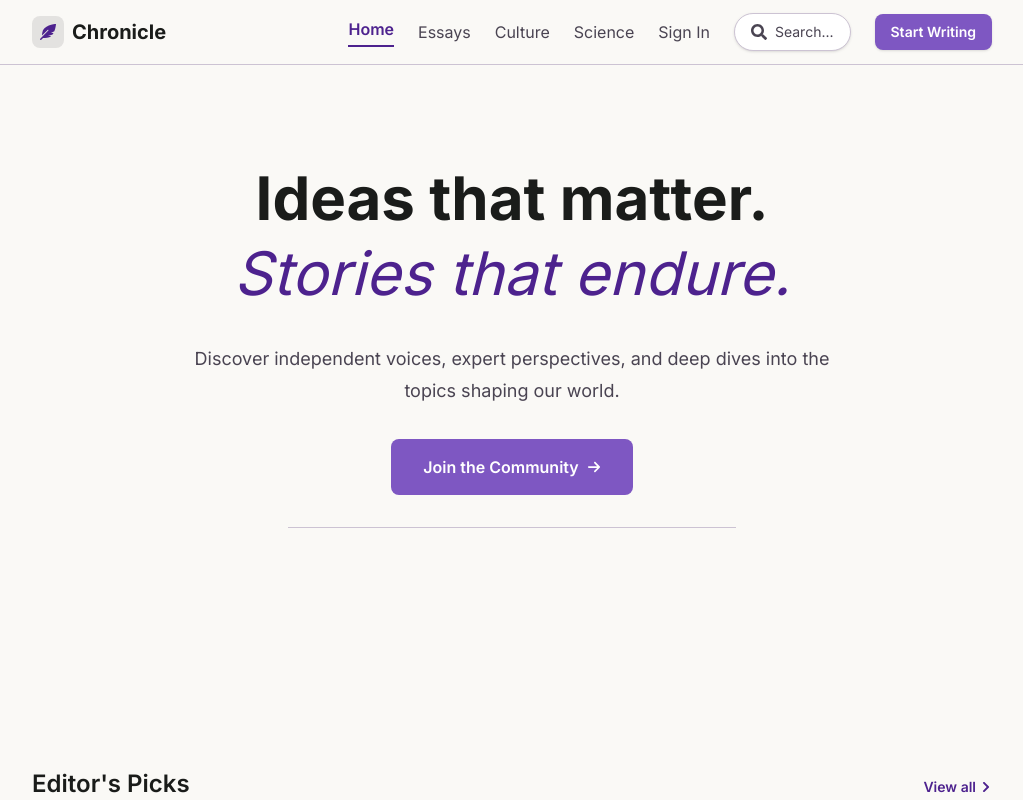
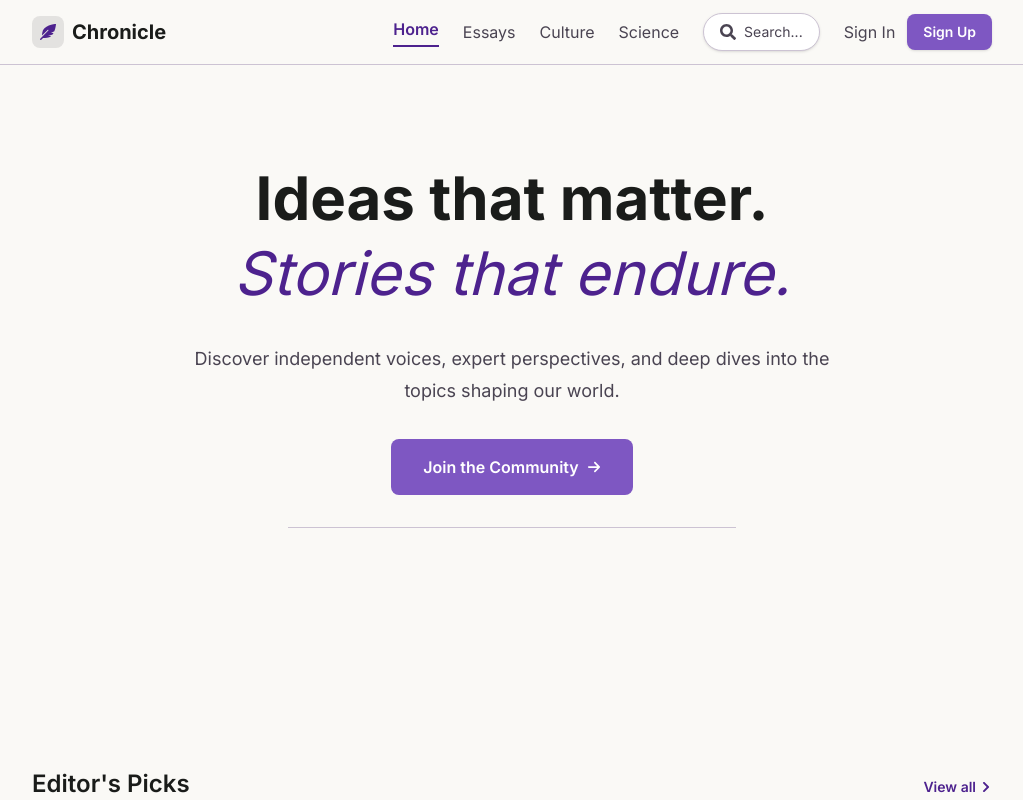
Before and after one commit to RIO-T-PRO/blog, a React (Vite) app in the folder frontend/: page / in a window 1280 px wide. Shown: the top 800 px of the page, without its empty margins (128-1151 px from the left). Built offline with nearby package versions, Linux system fonts and the light colour scheme; no server answers.

Commit message:
fx(auth) fixed the redirect home problem in both auth pages

```diff
--- a/frontend/src/App.tsx
+++ b/frontend/src/App.tsx
@@ -7,7 +7,7 @@ import SignupPage from "@/pages/auth/signup";
 import NotFoundPage from "@/pages/not-found";
 
 import Footer from "@/components/footer";
-import SearchModal from "@/components/home/search-modal";
+import SearchModal from "@/components/ui/search-modal";
 import { NavBar } from "./components/nav-bar";
 
 const App = () => {
--- a/frontend/src/components/nav-bar.tsx
+++ b/frontend/src/components/nav-bar.tsx
@@ -9,7 +9,7 @@ import {
   FaSignOutAlt,
 } from "react-icons/fa";
 import { Container } from "./layout/container";
-import { useAuth } from "@/lib/context/auth-context"; // adjust path as needed
+import { useAuth } from "@/lib/context/auth-context";
 import Avatar from "./ui/avatar";
 
 type NavBarProps = {
@@ -48,6 +48,8 @@ export const NavBar = ({ onSearchOpen }: NavBarProps) => {
 
         {/* DESKTOP NAV */}
         <div className="hidden items-center gap-6 md:flex">
+          {/* LINKS GROUP */}
+          <div className="flex items-center gap-6">
             <NavLink to="/" className={linkClass}>
               Home
             </NavLink>
@@ -60,8 +62,20 @@ export const NavBar = ({ onSearchOpen }: NavBarProps) => {
             <NavLink to="/science" className={linkClass}>
               Science
             </NavLink>
+          </div>
 
-          {/* AUTH: Avatar dropdown OR Sign In */}
+          {/* SEARCH BUTTON */}
+          <button
+            onClick={onSearchOpen}
+            className="flex items-center rounded-full border border-outline-variant bg-surface-lowest px-4 py-2 shadow-sm transition-colors hover:border-primary-container"
+            type="button"
+          >
+            <FaSearch className="mr-2 h-4 w-4 text-on-surface-variant" />
+            <span className="text-sm text-on-surface-variant">Search...</span>
+          </button>
+
+          {/* AUTH + SIGN UP */}
+          <div className="relative flex items-center gap-3">
             {!initialized ? null : user ? (
               <>
                 <button
@@ -70,7 +84,7 @@ export const NavBar = ({ onSearchOpen }: NavBarProps) => {
                   className="flex items-center gap-2 rounded-full p-1 transition hover:bg-surface-container-low"
                 >
                   <Avatar
-                  email={user.email} // no name in User type
+                    email={user.email}
                     id={user.id}
                     size={9}
                     rounded="full"
@@ -85,14 +99,14 @@ export const NavBar = ({ onSearchOpen }: NavBarProps) => {
 
                 {open && (
                   <>
-                  {/* Click-outside backdrop */}
+                    {/* Backdrop */}
                     <button
                       type="button"
                       aria-label="Close menu"
                       onClick={() => setOpen(false)}
                       className="fixed inset-0 z-40"
                     />
-
+                    {/* Dropdown */}
                     <div className="absolute right-0 z-50 mt-3 w-72 overflow-hidden rounded-2xl border border-outline-variant bg-surface shadow-xl">
                       <div className="border-b border-outline-variant p-4">
                         <div className="flex items-center gap-3">
@@ -112,7 +126,6 @@ export const NavBar = ({ onSearchOpen }: NavBarProps) => {
                           </div>
                         </div>
                       </div>
-
                       <div className="p-2">
                         <Link
                           to="/profile"
@@ -121,7 +134,6 @@ export const NavBar = ({ onSearchOpen }: NavBarProps) => {
                           <FaUser className="text-on-surface-variant" />
                           Profile
                         </Link>
-
                         <button
                           type="button"
                           onClick={handleSignOut}
@@ -137,31 +149,22 @@ export const NavBar = ({ onSearchOpen }: NavBarProps) => {
                 )}
               </>
             ) : (
+              <>
                 <NavLink to="/signin" className={linkClass}>
                   Sign In
                 </NavLink>
-          )}
-
-          {/* SEARCH BUTTON */}
-          <button
-            onClick={onSearchOpen}
-            className="flex items-center rounded-full border border-outline-variant bg-surface-lowest px-4 py-2 shadow-sm transition-colors hover:border-primary-container"
-            type="button"
-          >
-            <FaSearch className="mr-2 h-4 w-4 text-on-surface-variant" />
-            <span className="text-sm text-on-surface-variant">Search...</span>
-          </button>
-
-          {/* CTA */}
                 <NavLink
-            to="/dashboard/write"
+                  to="/signup"
                   className="rounded-lg bg-primary-container px-4 py-2 text-sm font-semibold text-on-primary shadow-sm transition-colors hover:bg-primary"
                 >
-            Start Writing
+                  Sign Up
                 </NavLink>
+              </>
+            )}
+          </div>
         </div>
 
-        {/* MOBILE */}
+        {/* MOBILE (unchanged) */}
         <div className="flex items-center gap-3 md:hidden">
           <button
             onClick={onSearchOpen}
--- a/frontend/src/pages/auth/signin.tsx
+++ b/frontend/src/pages/auth/signin.tsx
@@ -42,13 +42,8 @@ const LoginPage = () => {
 
     try {
       await signin({ email: form.email, password: form.password });
-      // Success will set user, navigation via useEffect
-      setTimeout(() => {
-        if (!user) {
-          setStatus("idle");
-          setError("Invalid email or password. Please try again.");
-        }
-      }, 2000);
+      // ✅ Redirect immediately after success
+      navigate("/");
     } catch (err) {
       console.error(err);
       setStatus("idle");
--- a/frontend/src/pages/auth/signup.tsx
+++ b/frontend/src/pages/auth/signup.tsx
@@ -43,19 +43,14 @@ const SignupPage = () => {
     setStatus("submitting");
 
     try {
-      // ✅ FIXED: use "name" to match SignupPayload
       await signup({
         name: form.name,
         email: form.email,
         password: form.password,
       });
-
-      setTimeout(() => {
-        if (!user) {
-          setStatus("idle");
-          setError("Failed to create account. Please try again.");
-        }
-      }, 2000);
+      setStatus("success");
+      // ✅ Redirect after a short delay so the user sees "Success!"
+      setTimeout(() => navigate("/"), 1200);
     } catch (err) {
       console.error(err);
       setStatus("idle");
```
Also changed, not shown: frontend/src/components/ui/search-modal.tsx (renamed from frontend/src/components/home/search-modal.tsx), 1 other file (tests, documents, lock files or other folders). Lines whose indentation alone changed are shown as unchanged.
